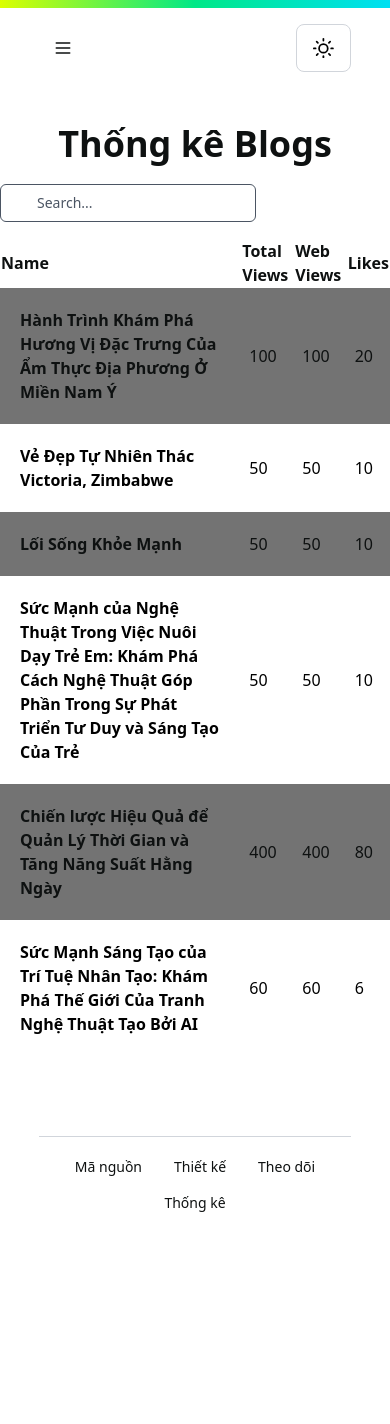
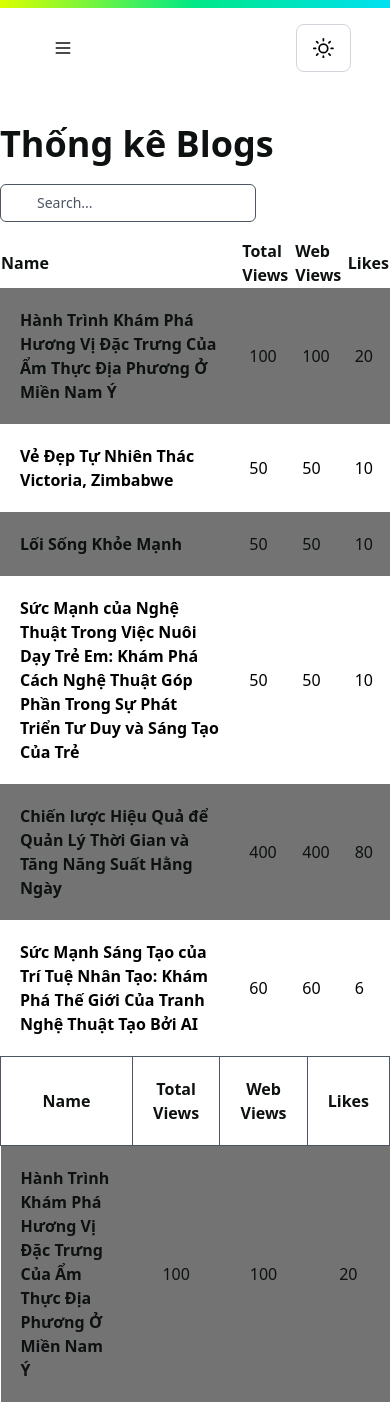
Before and after one commit to Jackesque/IE104-Project-Personal-Blog, a SvelteKit app: page /statistics in a window 390 px wide. Shown: the top 1424 px of the page. Before the commit the page ends 1233 px from the top, so only its background shows below. Built offline with nearby package versions, Linux system fonts and the light colour scheme.

Commit message:
Revert "Fix responsive for Webdesign and Subscribe"
This reverts commit 79840ddbe8f3e9daa4b8f4ff3c577c12181e3ab1.

```diff
--- a/src/routes/statistics/Statistics.svelte
+++ b/src/routes/statistics/Statistics.svelte
@@ -29,6 +29,7 @@
 </svelte:head>
 
 <div class="flex flex-col items-center w-full md:w-[80%]">
+  <div>
     <span class="text-4xl font-bold">Thống kê Blogs</span>
     <div class="flex flex-col mt-4 gap-4">
       <div class="relative mt-1 self-start">
@@ -65,4 +66,31 @@
         </table>
       </div>
     </div>
+    <div class="w-full text-center">
+      <table>
+        <thead>
+          {#if filteredBlog.length !== 0}
+          <tr>
+            <th class="p-5 border border-gray-600">Name</th>
+            <th class="p-5 border border-gray-600">Total Views</th>
+            <th class="p-5 border border-gray-600">Web Views</th>
+            <th class="p-5 border border-gray-600">Likes</th>
+          </tr>
+          {/if}
+        </thead>
+        <tbody>
+          {#each searchResults as blogItem (blogItem.name)}
+          <tr class="blog-item">
+            <td class="p-5 text-left">
+              <a href="{base}/cardDetails/{blogItem.id}"><b>{blogItem.name}</b></a>
+            </td>
+            <td class="p-5">{blogItem.totalview}</td>
+            <td class="p-5">{blogItem.webview}</td>
+            <td class="p-5">{blogItem.like}</td>
+          </tr>
+          {/each}
+        </tbody>
+      </table>
+    </div>
+  </div>
 </div>
```
